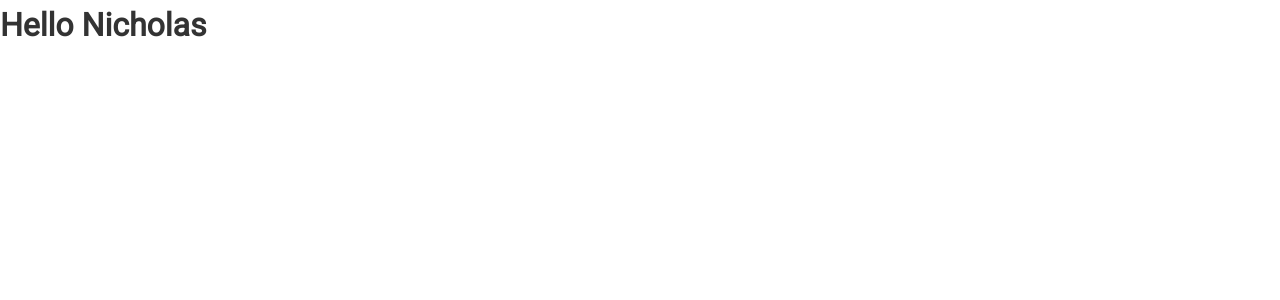
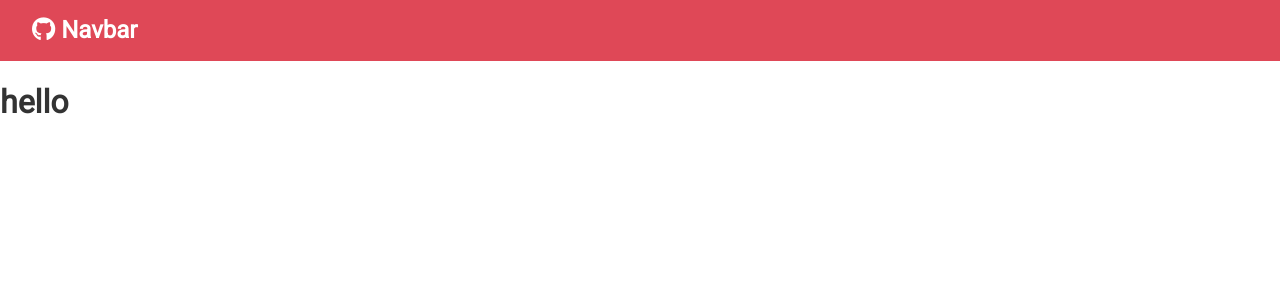
Before and after one commit to terran324/github-finder, a React (Create React App) app: page / in a window 1280 px wide. Shown: the top 300 px of the page. Built offline with nearby package versions, Linux system fonts and the light colour scheme; the HTML template or start-up script is replaced by a standard one.

Commit message:
Add navbar, fontawesome icons

```diff
--- a/public/index.html
+++ b/public/index.html
@@ -19,6 +19,7 @@
       work correctly both with client-side routing and a non-root public URL.
       Learn how to configure a non-root public URL by running `npm run build`.
     -->
+    <script src="https://kit.fontawesome.com/0bcfe81e26.js"></script>
     <title>Github Finder</title>
   </head>
   <body>
--- a/src/App.js
+++ b/src/App.js
@@ -1,15 +1,13 @@
 import React, { Component } from 'react';
+import Navbar from './components/layout/Navbar';
 import './App.css';
 
 class App extends Component {
   render() {
-    const name = 'Nicholas';
-    const loading = false;
-    const showName = true;
-
     return (
       <div className="App">
-        {loading ? <h1>Loading...</h1> : <h1> Hello {showName && name}</h1>}
+        <Navbar />
+        <h1>hello</h1>
       </div>
     );
   }
--- /dev/null
+++ b/src/components/layout/Navbar.js
@@ -0,0 +1,15 @@
+import React, { Component } from 'react'
+
+export class Navbar extends Component {
+  render() {
+    return (
+      <nav className='navbar bg-primary'>
+        <h1>
+            <i className='fab fa-github' /> Navbar
+        </h1>
+      </nav>
+    )
+  }
+}
+
+export default Navbar
```
